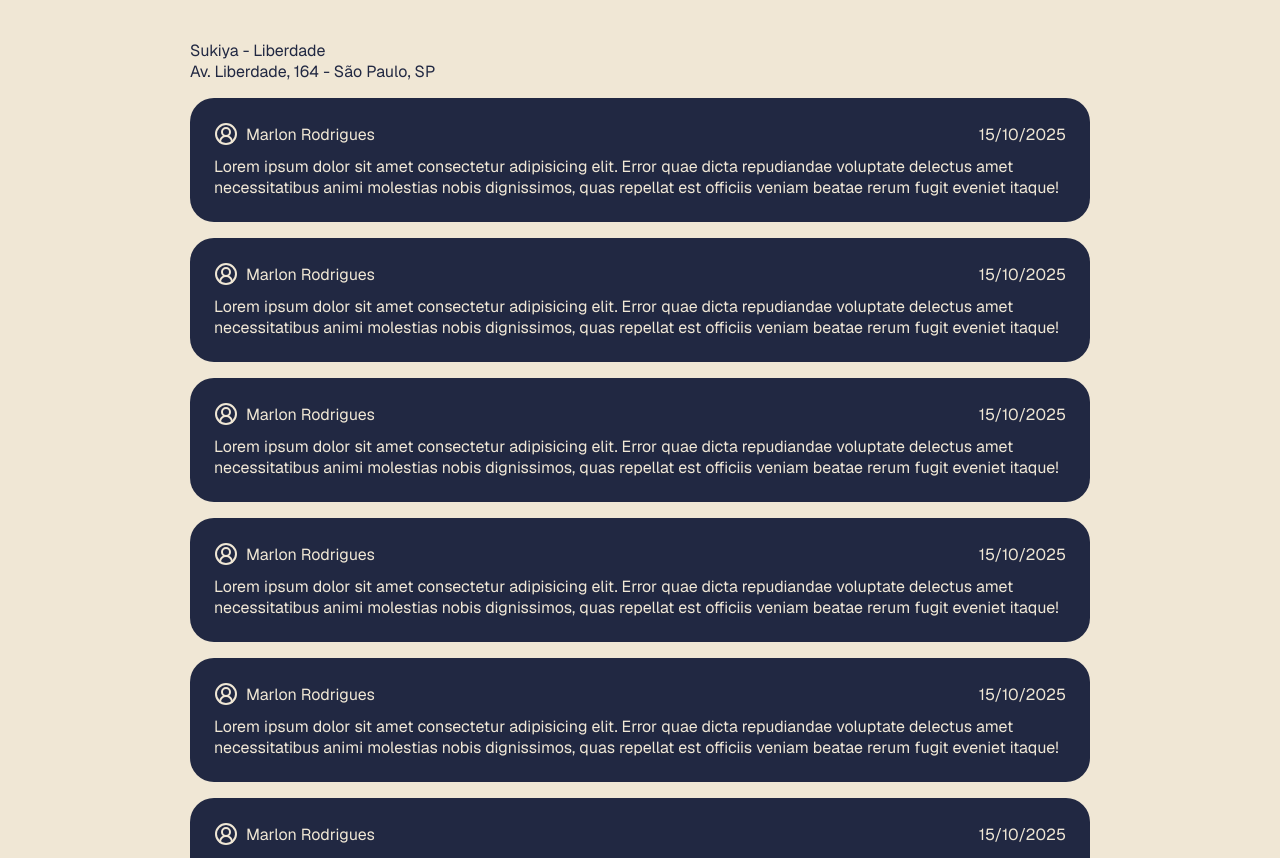
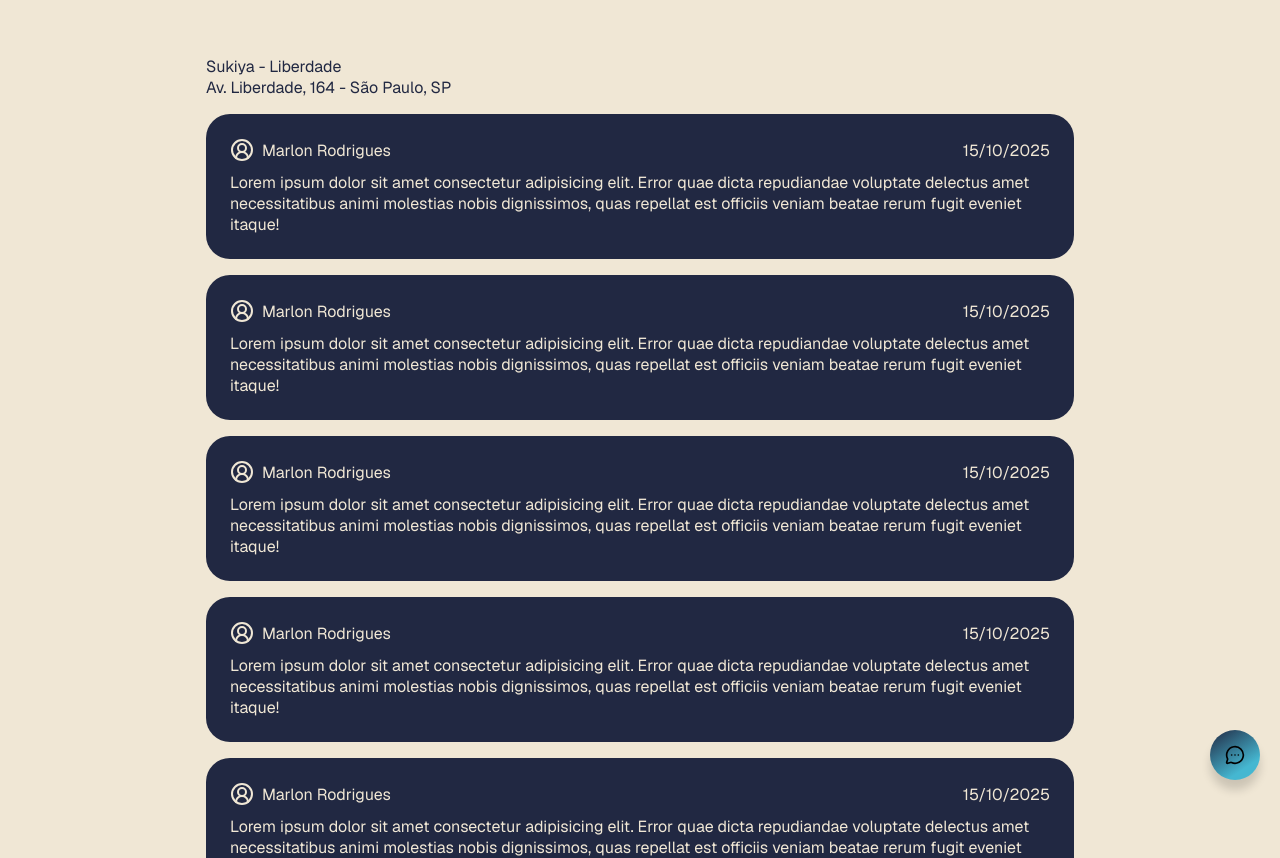
Before and after one commit to cesar-lima/VIA, a Next.js app: page /restaurant in a window 1280 px wide. Shown: the top 858 px of the page. Built offline with nearby package versions, Linux system fonts and the light colour scheme.

Commit message:
adicionar botão de avaliação

```diff
--- /dev/null
+++ b/app/components/CommentButton/CommentButton.css
@@ -0,0 +1,91 @@
+.comment-button {
+    width: 50px;
+    height: 50px;
+    border-radius: 50%;
+    border: none;
+    background-color: #212821;
+    background-image: linear-gradient(147deg, #212842 0%, #45b7d1 74%);
+    display: flex;
+    align-items: center;
+    justify-content: center;
+    cursor: pointer;
+    box-shadow: 0px 10px 10px rgba(0, 0, 0, 0.151);
+    position: fixed;
+    bottom: 20px;
+    right: 20px;
+    z-index: 1000;
+}
+
+.comment-button svg {
+    height: 1.5em;
+}
+
+.comment-button:hover svg {
+    animation: jello-vertical 0.7s both;
+}
+
+@keyframes jello-vertical {
+    0% {
+        transform: scale3d(1, 1, 1);
+    }
+
+    30% {
+        transform: scale3d(0.75, 1.25, 1);
+    }
+
+    40% {
+        transform: scale3d(1.25, 0.75, 1);
+    }
+
+    50% {
+        transform: scale3d(0.85, 1.15, 1);
+    }
+
+    65% {
+        transform: scale3d(1.05, 0.95, 1);
+    }
+
+    75% {
+        transform: scale3d(0.95, 1.05, 1);
+    }
+
+    100% {
+        transform: scale3d(1, 1, 1);
+    }
+}
+
+.tooltip {
+    position: absolute;
+    top: -20px;
+    opacity: 0;
+    background-color: #212821;
+    background-color: #45b7d1;
+    color: white;
+    padding: 5px 10px;
+    border-radius: 5px;
+    display: flex;
+    align-items: center;
+    justify-content: center;
+    transition-duration: 0.2s;
+    pointer-events: none;
+    letter-spacing: 0.5px;
+}
+
+.tooltip::before {
+    position: absolute;
+    content: "";
+    width: 10px;
+    height: 10px;
+    background-color: #45b7d1;
+    background-size: 1000%;
+    background-position: center;
+    transform: rotate(45deg);
+    bottom: -15%;
+    transition-duration: 0.3s;
+}
+
+.comment-button:hover .tooltip {
+    top: -40px;
+    opacity: 1;
+    transition-duration: 0.3s;
+}
--- /dev/null
+++ b/app/components/CommentButton/CommentButton.tsx
@@ -0,0 +1,13 @@
+import './CommentButton.css'
+
+import { MessageCircleMore } from "lucide-react";
+
+export default function CommentButton() {
+    return (
+        <button className="comment-button">
+            <MessageCircleMore />
+            <span className="tooltip">Avaliar</span>
+        </button>
+
+    )
+}
--- a/app/restaurant/page.tsx
+++ b/app/restaurant/page.tsx
@@ -1,10 +1,9 @@
 import './style.css'
 
 import Comment from '../components/Comment/Comment'
+import CommentButton from '../components/CommentButton/CommentButton'
 
 export default function Restaurant() {
-    // botão para usar no widget de avaliar
-    // https://uiverse.io/vinodjangid07/funny-panther-79
     return (
         <section id="restaurant-page">
             <div className="restaurant-title">
@@ -25,6 +24,8 @@
             <Comment />
             <Comment />
             <Comment />
+
+            <CommentButton />
         </section>
     )
 }
--- a/app/restaurant/style.css
+++ b/app/restaurant/style.css
@@ -4,4 +4,5 @@
     display: flex;
     flex-direction: column;
     gap: 16px;
+    padding: 16px;
 }
```
